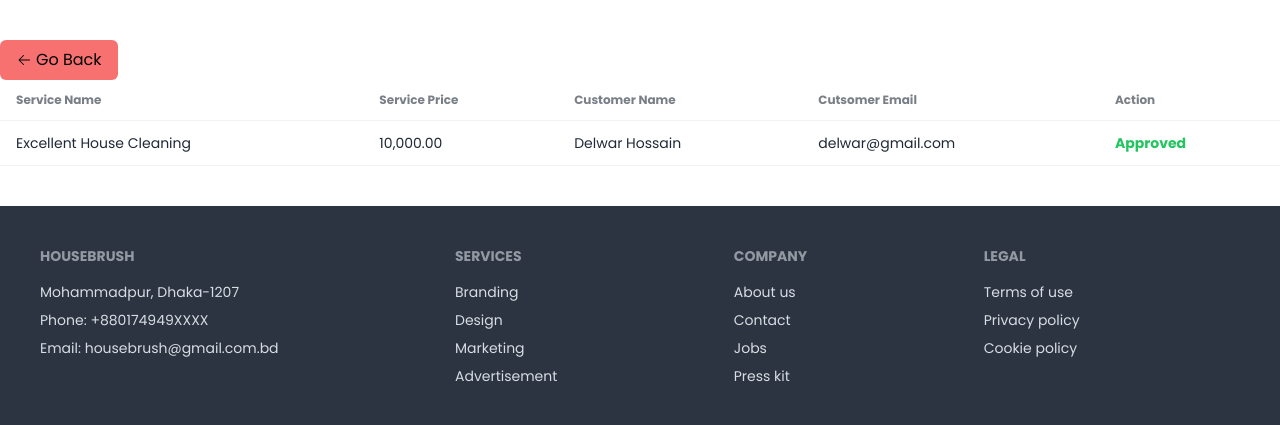
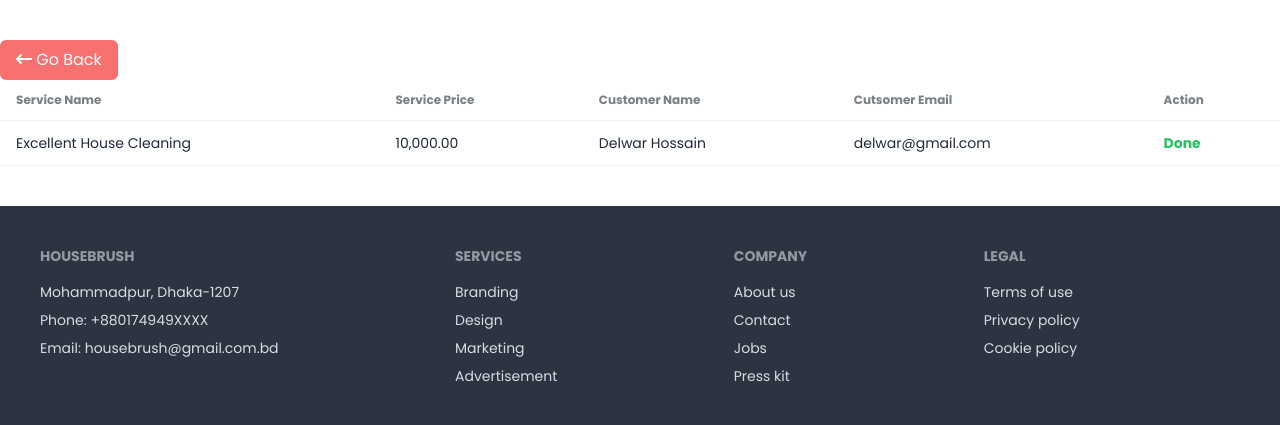
Before and after one commit to delwarJnu11/household_service_app, a Django app: page /services/service/history/ in a window 1280 px wide. Shown: the part 72-497 px from the top of the page. Run offline with Django 5.2, Linux system fonts and the light colour scheme; a user stored in the database is signed in; data comes from the database, SQL or seed files in the repository; both versions use the stored data as it was after the commit; some libraries are stand-ins or nearby versions.

Commit message:
update design and fixed deposit issue

```diff
--- a/account/views.py
+++ b/account/views.py
@@ -82,10 +82,13 @@ class UserChangePasswordView(LoginRequiredMixin, PasswordChangeView):
     template_name = 'account/form.html'
     form_class = PasswordChangeForm
 
+    def get_success_url(self):
+        return reverse_lazy('account:profile', kwargs={'pk': self.request.user.id})
+
     def form_valid(self, form):
         send_email(self.request.user, 'password_change', 'You have been changed your password confirmation message', 'service/email.html')
         messages.success(self.request, 'Password changed successfully done')
-        return redirect('account:profile', pk=self.request.user.id)
+        return super().form_valid(form)
 
 @login_required
 def make_admin(request):
--- a/core/templates/base.html
+++ b/core/templates/base.html
@@ -7,6 +7,7 @@
     <link href="https://cdn.jsdelivr.net/npm/daisyui@4.5.0/dist/full.min.css" rel="stylesheet" type="text/css" />
     <link href="https://cdn.jsdelivr.net/npm/swiffy-slider@1.6.0/dist/css/swiffy-slider.min.css" rel="stylesheet" crossorigin="anonymous">
     <link href="https://fonts.googleapis.com/css2?family=Inter:wght@300;400;500;600;700;800&family=Montserrat:wght@400;500;600;700;900&family=Poppins:ital,wght@0,200;0,300;0,400;0,500;0,600;0,700;0,800;0,900;1,400&display=swap" rel="stylesheet">
+    <link rel="stylesheet" href="https://cdnjs.cloudflare.com/ajax/libs/font-awesome/6.5.1/css/all.min.css" integrity="sha512-DTOQO9RWCH3ppGqcWaEA1BIZOC6xxalwEsw9c2QQeAIftl+Vegovlnee1c9QX4TctnWMn13TZye+giMm8e2LwA==" crossorigin="anonymous" referrerpolicy="no-referrer" />
     <script src="https://cdn.tailwindcss.com"></script>
     <script src="https://cdn.jsdelivr.net/npm/sweetalert2@11"></script>
     <script src="https://cdn.jsdelivr.net/npm/swiffy-slider@1.6.0/dist/js/swiffy-slider.min.js" crossorigin="anonymous" defer></script>
--- a/core/templates/home.html
+++ b/core/templates/home.html
@@ -17,7 +17,7 @@
 {% comment %} Service section {% endcomment %}
 
 <div class="mt-10 mb-6">
-    <h2 class="text-2xl font-semibold my-8 text-center">Our All Services</h2>
+    <h2 class="text-2xl font-semibold my-8 text-center uppercase">Our All Services</h2>
     <div class="grid gap-4 grid-cols-1 sm:grid-cols-2 md:grid-cols-3 lg:grid-cols-3 xl:grid-cols-3">
     {% for service in services %}
         <div class="card bg-base-100 shadow-xl">
--- a/service/templates/service/cart.html
+++ b/service/templates/service/cart.html
@@ -5,24 +5,24 @@
 {% block page_title %}Cart{% endblock page_title %}
 
 {% block content %}
-{% if items|length > 0 %}
   <div class="overflow-x-auto my-10">
     {% if 'history' in request.path %}
 
+    <button class="flex items-center px-4 py-2 bg-red-400 text-white rounded-md focus:outline-none focus:ring-2 focus:ring-red-400">
       <a href="{% url 'cart' %}">
-        <button class="flex items-center px-4 py-2 bg-red-400 text-black rounded-md focus:outline-none focus:ring-2 focus:ring-red-400">
-          <img class="w-4 h-5 mr-1" src="{% static "images/back.svg" %}" alt="">
+          <i class="fa-solid fa-arrow-left-long"></i>
            Go Back
+      </a>
     </button>
+    {% else %}
+    <button class="flex items-center px-4 py-2 bg-purple-500 text-white rounded-md focus:outline-none focus:ring-2 focus:ring-purple-500">
+          <a href="{% url 'history' %}">
+           <i class="fa-solid fa-clock-rotate-left"></i>
+          History
         </a>
-    {% else %}
-      <a href="{% url 'history' %}">
-        <button class="flex items-center px-4 py-2 bg-purple-500 text-white rounded-md focus:outline-none focus:ring-2 focus:ring-purple-500">
-           <img class="w-4 h-5 mr-1" src="{% static "images/history.svg" %}" alt="">
-          History
     </button>
-      </a>
     {% endif %}
+{% if items|length > 0 %}
     <table class="table">
       <!-- head -->
       <thead>
@@ -47,7 +47,7 @@
               <td>{{ item.customer.email }}</td>
               <th class="flex gap-5">
                   {% if item.is_order_confirm == True %}
-                <span class="text-green-500">Approved</span>
+                  <span class="text-green-500">Done</span>
                   {% else %}
                   <a href="{% url "cancel" item.id %}" class="tooltip" data-tip="Cancel Service">
                     <svg xmlns="http://www.w3.org/2000/svg" x="0px" y="0px" width="30" height="30" viewBox="0 0 50 50"
--- a/service/templates/service/email.html
+++ b/service/templates/service/email.html
@@ -7,7 +7,6 @@
     <p>Congratulations!!! you have been successfully changed your old password. you can login your account with updated password.</p>
 {% elif type == 'admin' %}
     <p>Congratulations!!! you have been made  Admin. We are very happy to make you Admin</p>
-{% endif %}
 {% elif type == 'deposit' %}
     <p>Congratulations!!! you have been successfully deposited in your account for Housebrush service. We are very happy to see you deposited here for our qualityful services.</p>
 {% endif %}
```
Also changed, not shown: service/templates/service/admin_cart.html (+11 -11 lines), db.sqlite3. Lines whose indentation alone changed are shown as unchanged.
